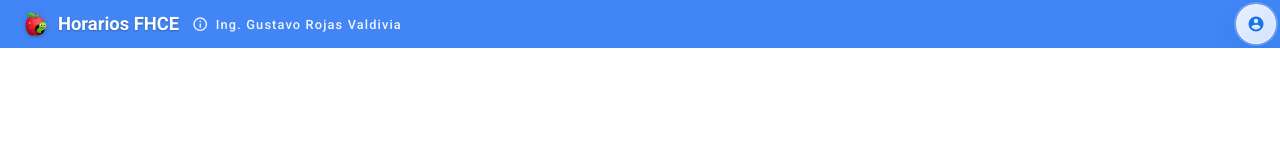
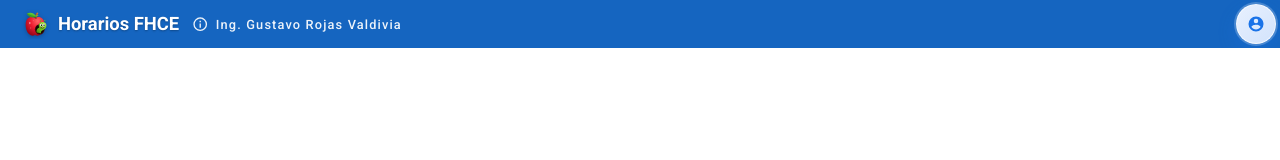
Before and after one commit to piano7check/simulador-horarios-fhce, a Vue app: page / in a window 1280 px wide. Shown: the top 160 px of the page. Built offline with nearby package versions, Linux system fonts and the light colour scheme; no server answers.

Commit message:
fix: header global en azul oscuro para distinguirlo de la barra de carrera

```diff
--- a/src/App.vue
+++ b/src/App.vue
@@ -5,7 +5,7 @@ import AuthButton from '@/components/AuthButton.vue'
 
 <template>
   <v-app>
-    <v-app-bar density="compact" flat class="google-topbar" color="#4285f4" theme="dark">
+    <v-app-bar density="compact" flat class="google-topbar" color="#1565c0" theme="dark">
       <v-app-bar-title class="app-bar-title">
         <div class="d-flex align-center" style="min-width: 0">
           <router-link
@@ -66,7 +66,7 @@ import AuthButton from '@/components/AuthButton.vue'
 
 <style scoped>
 .google-topbar {
-  background: #4285f4;
+  background: #1565c0;
   color: #fff;
 }
 
```
